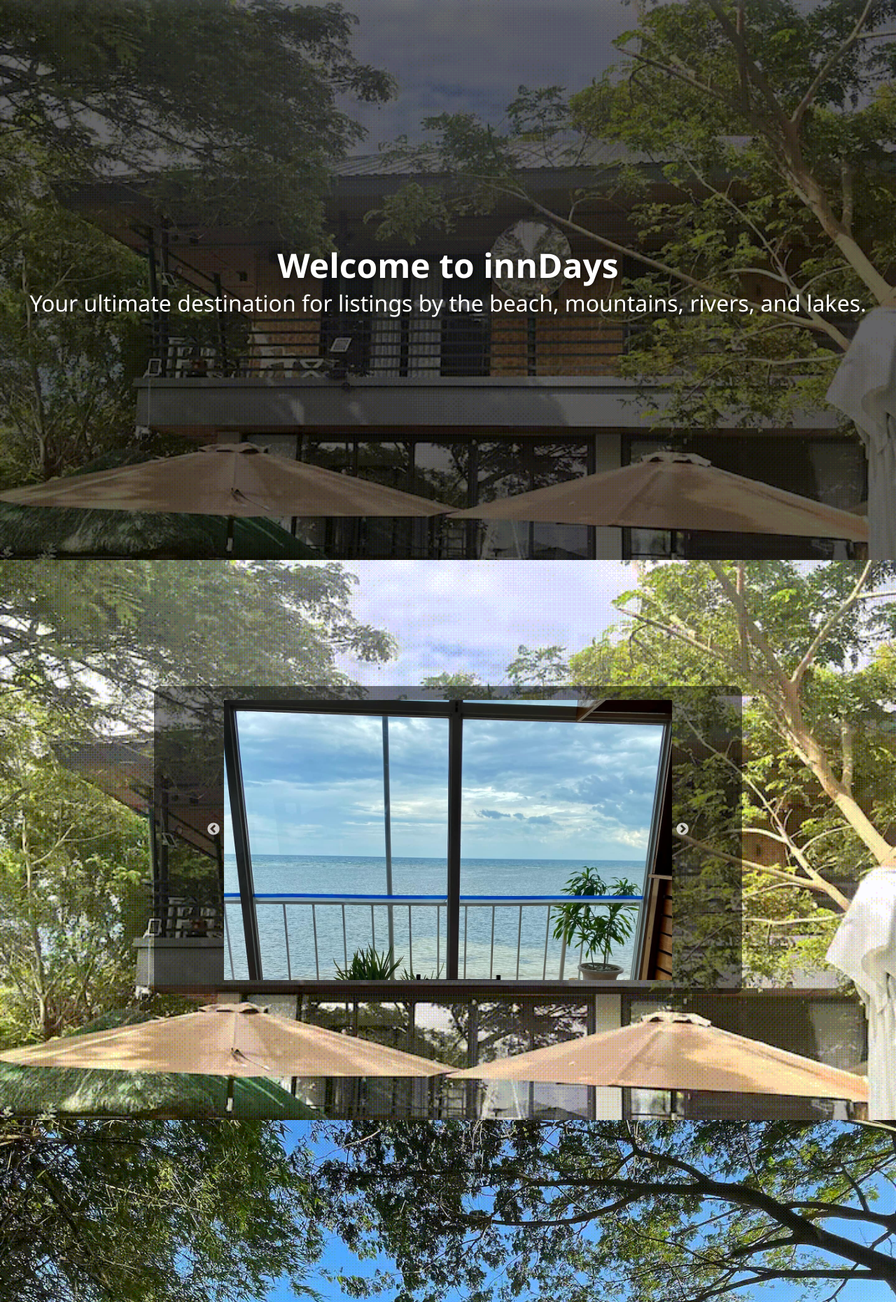
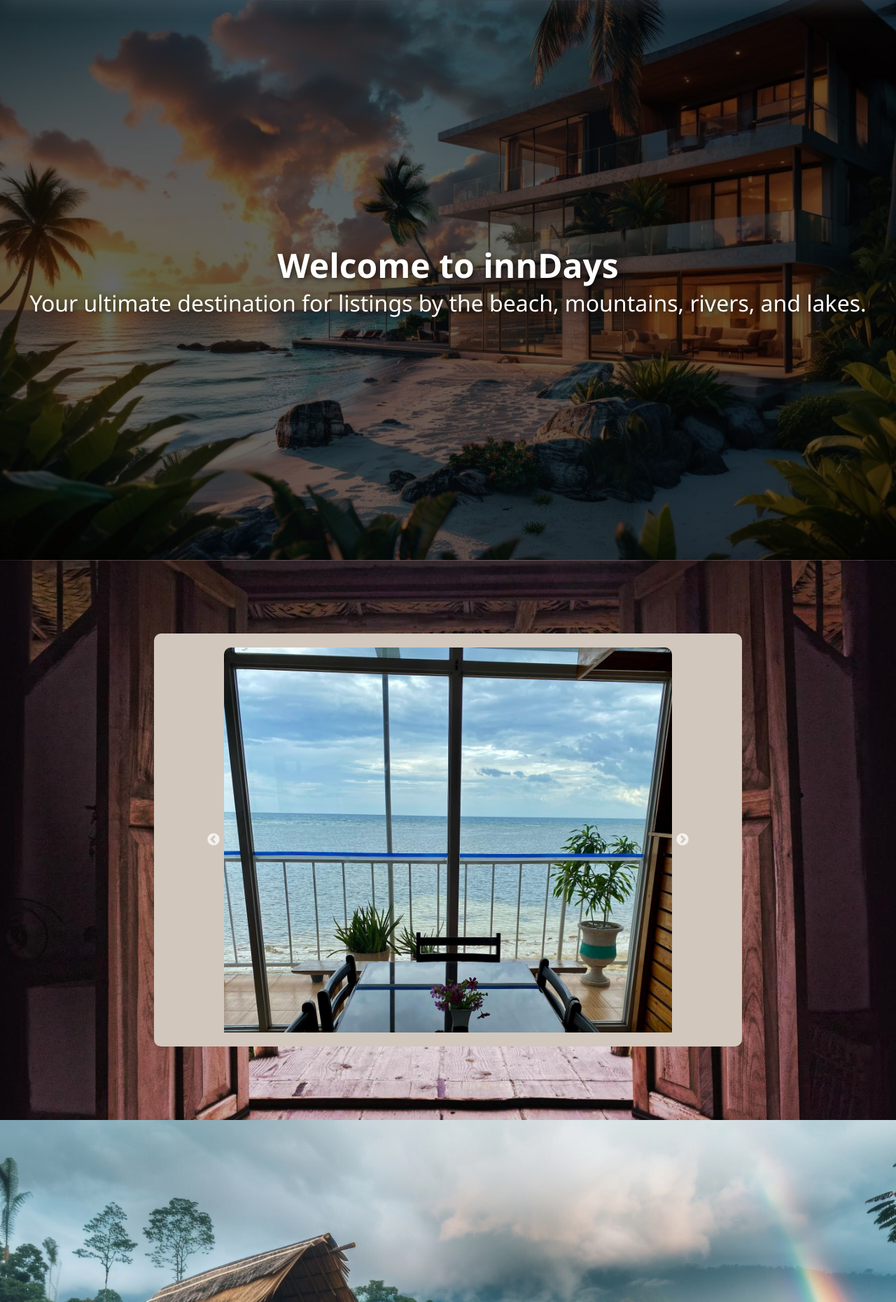
Before and after one commit to ranzivillaruz/inndays, a PHP site: page / in a window 1280 px wide. Shown: the part 60-1920 px from the top of the page at 70% size. Run offline with PHP 8.4, Linux system fonts and the light colour scheme.

Commit message:
changed parallax images

```diff
--- a/css/carousel.css
+++ b/css/carousel.css
@@ -3,7 +3,7 @@
     justify-content: center;
     align-items: center;
     width: 100%;
-    height: 400px;
+    height: 550px;
     overflow: hidden; /* Prevents any overflow of images */
 }
 
@@ -16,7 +16,8 @@
 .carousel img {
     width: 100%;
     height: 100%;
-    object-fit: contain;
-    border-radius: 10px;
+    object-fit: cover; /* Ensures the image fills the container while preserving aspect ratio */
+    border-radius: 10px; /* Apply rounded corners */
     display: block; /* Prevents unwanted gaps below the image */
+    box-sizing: border-box; /* Ensures padding or borders don't affect layout */
 }
--- a/css/parallax.css
+++ b/css/parallax.css
@@ -21,7 +21,7 @@
             text-shadow: 2px 2px 10px rgba(0, 0, 0, 0.7);
         }
         .overlay {
-            background: rgba(0, 0, 0, 0.5);
+            background: #d1c7bd;
             padding: 20px;
             border-radius: 10px;
         }
--- a/index.php
+++ b/index.php
@@ -23,7 +23,7 @@ include 'header.php';
 
 
 
-<section class="parallax-section" style="background-image: url('assets/gif-3.gif');">
+<section class="parallax-section" style="background-image: url('assets/freepik__expand__85678.jpeg');">
     <div class="overlay1">
         <header>
             <h2>Welcome to innDays</h2>
@@ -33,7 +33,7 @@ include 'header.php';
 </section>
 
 
-    <section class="parallax-section" style="background-image: url('assets/gif-3.gif');">
+    <section class="parallax-section" style="background-image: url('assets/freepik__expand__18390.jpeg');">
         <div class="overlay">
             <div class="carousel-container">
                 <div class="carousel">
@@ -45,7 +45,7 @@ include 'header.php';
         </div>
     </section>
 
-    <section class="parallax-section" style="background-image: url('assets/gif-1.gif');">
+    <section class="parallax-section" style="background-image: url('assets/freepik__upload__30746.png');">
         <div class="overlay">
             <h3>Discover Our Features</h3>
             <ul>
@@ -69,9 +69,8 @@ include 'header.php';
 
         $(document).ready(function(){
             $('.carousel').slick({
-                dots: true,
                 infinite: true,
-                speed: 500,
+                speed: 800,
                 slidesToShow: 1,
                 slidesToScroll: 1,
                 autoplay: true,
```
Also changed, not shown: assets/freepik__expand__18390.jpeg (added), assets/freepik__expand__85678.jpeg (added), assets/freepik__upload__30746.png (added).
